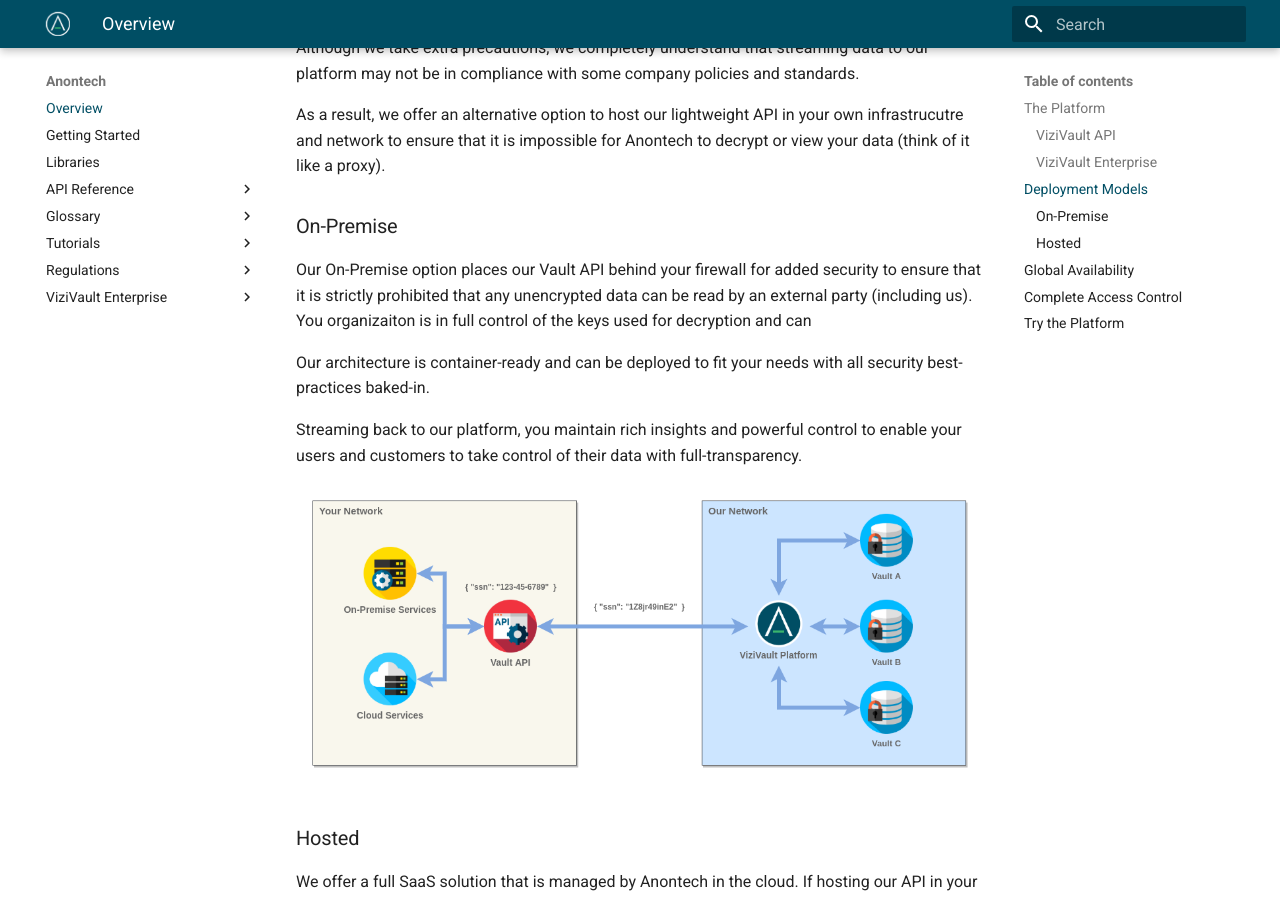
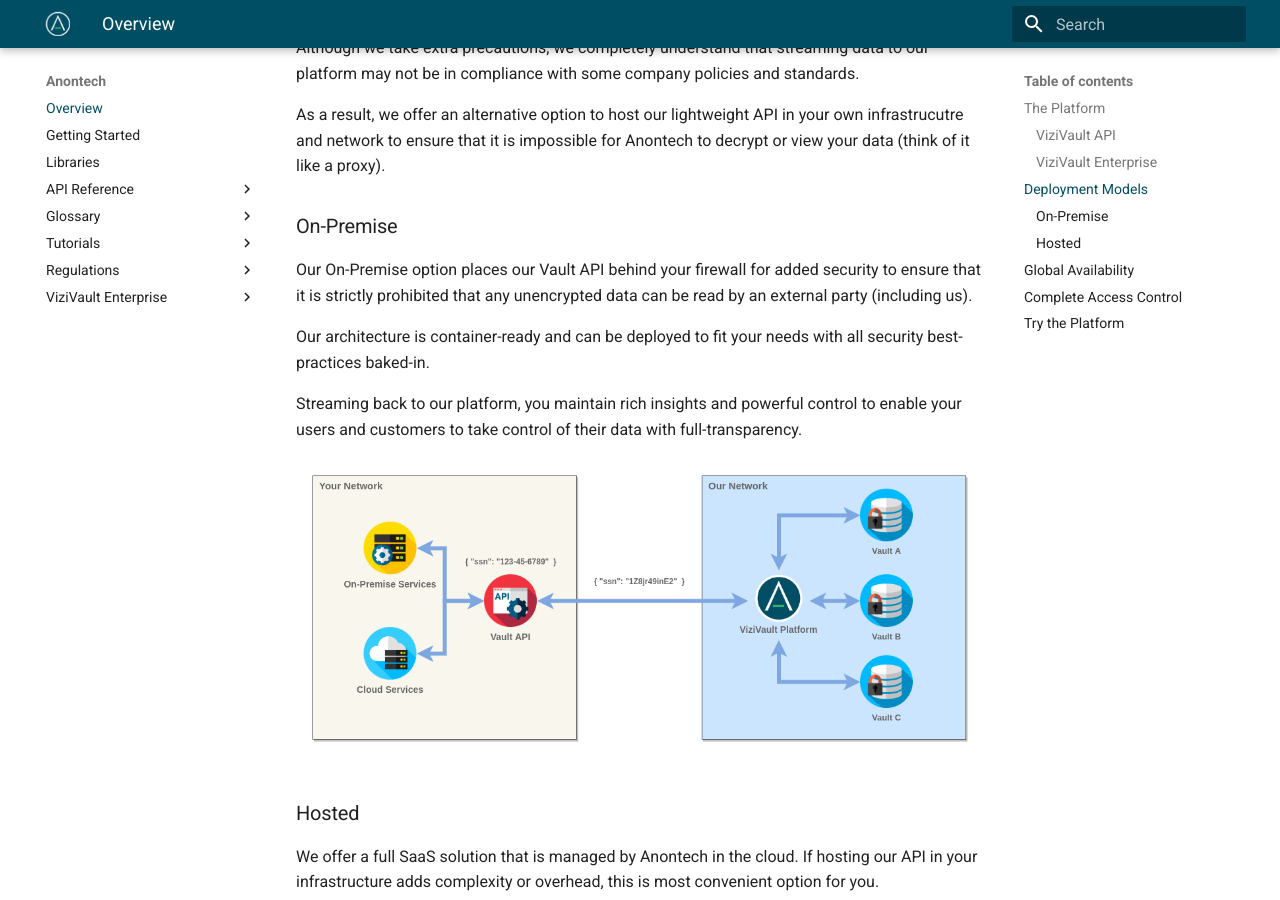
Before and after one commit to anontechnology/documentation, an MkDocs documentation site: the page built from docs/index.md, in a window 1280 px wide and 900 px high, scrolled down 2747 px. Built offline with MkDocs 1.6.1 and Material for MkDocs 9.7.7, drawn with Linux system fonts in a browser that asks for light colours.

Commit message:
Fixed broken sentence

```diff
--- a/docs/index.md
+++ b/docs/index.md
@@ -41,7 +41,7 @@
 As a result, we offer an alternative option to host our lightweight API in your own infrastrucutre and network to ensure that it is impossible for Anontech to decrypt or view your data (think of it like a proxy).
 
 ### On-Premise
-Our On-Premise option places our Vault API behind your firewall for added security to ensure that it is strictly prohibited that any unencrypted data can be read by an external party (including us). You organizaiton is in full control of the keys used for decryption and can
+Our On-Premise option places our Vault API behind your firewall for added security to ensure that it is strictly prohibited that any unencrypted data can be read by an external party (including us).
 
 Our architecture is container-ready and can be deployed to fit your needs with all security best-practices baked-in.
 
```
